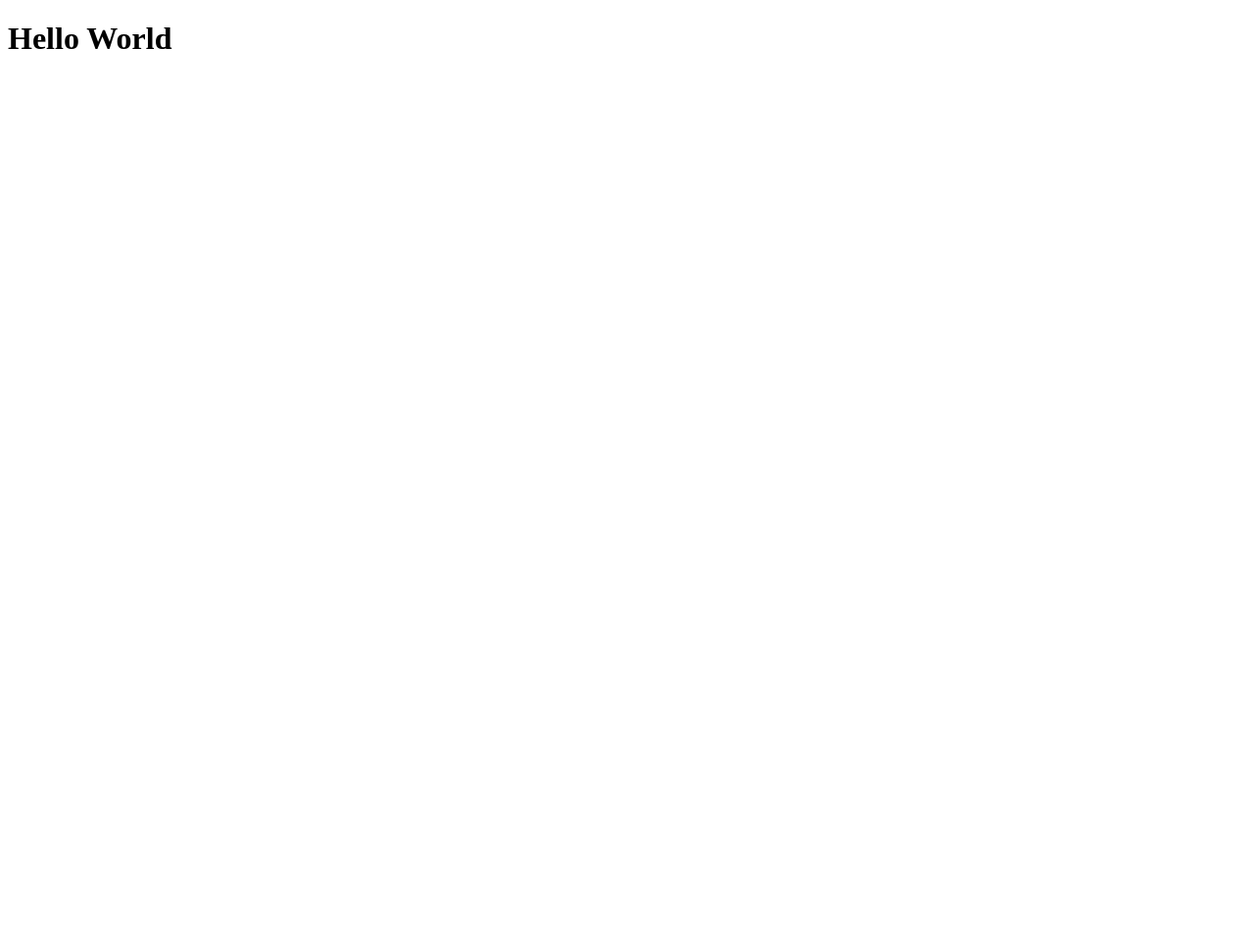
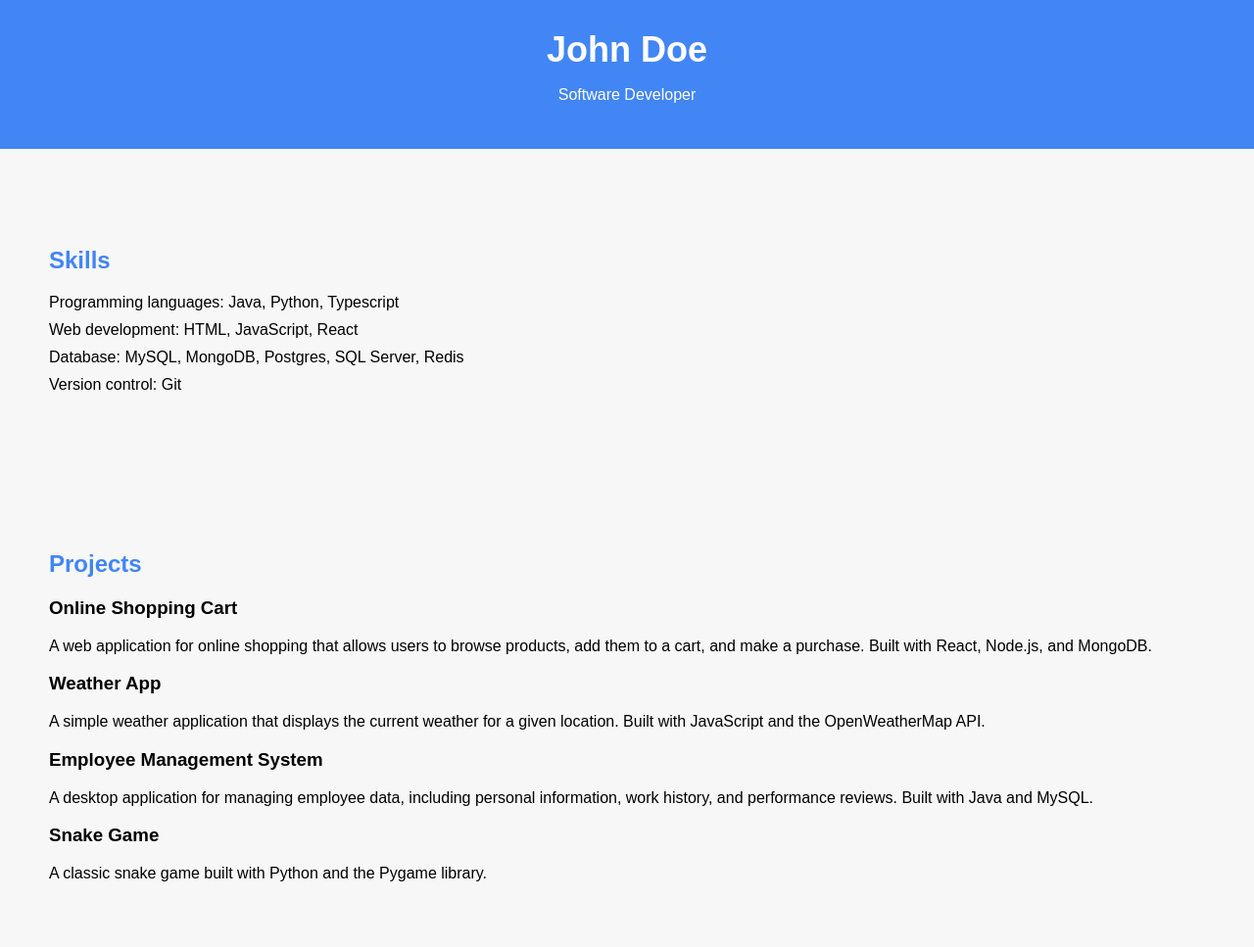
Before and after one commit to guimassoqueto/guimassoqueto.github.io, a plain HTML site: page index.html in a window 1280 px wide. Shown: the whole page at 98% size. Before the commit the page ends 800 px from the top, so only its background shows below. Drawn offline with Linux system fonts and the light colour scheme.

Commit message:
Update index.html

```diff
--- a/index.html
+++ b/index.html
@@ -1,12 +1,78 @@
 <!DOCTYPE html>
-<html lang="en">
+<html>
 <head>
-    <meta charset="UTF-8">
-    <meta http-equiv="X-UA-Compatible" content="IE=edge">
-    <meta name="viewport" content="width=device-width, initial-scale=1.0">
-    <title>Hello World</title>
+	<title>Guilherme A. Massoqueto</title>
+	<style>
+		body {
+			font-family: Arial, sans-serif;
+			margin: 0;
+			padding: 0;
+		}
+		header {
+			background-color: #4285f4;
+			color: #fff;
+			text-align: center;
+			padding: 30px;
+		}
+		h1 {
+			margin: 0;
+			font-size: 36px;
+		}
+		h2 {
+			margin: 0;
+			font-size: 24px;
+			color: #4285f4;
+			margin-top: 50px;
+			margin-bottom: 20px;
+		}
+		section {
+			padding: 50px;
+			background-color: #f7f7f7;
+		}
+		ul {
+			list-style-type: none;
+			margin: 0;
+			padding: 0;
+		}
+		li {
+			margin-bottom: 10px;
+		}
+	</style>
 </head>
 <body>
-    <h1>Hello World</h1>
+	<header>
+		<h1>John Doe</h1>
+		<p>Software Developer</p>
+	</header>
+	<section>
+		<h2>Skills</h2>
+		<ul>
+			<li>Programming languages: Java, Python, Typescript</li>
+			<li>Web development: HTML, JavaScript, React</li>
+			<li>Database: MySQL, MongoDB, Postgres, SQL Server, Redis</li>
+			<li>Version control: Git</li>
+		</ul>
+	</section>
+	<section>
+		<h2>Projects</h2>
+		<ul>
+			<li>
+				<h3>Online Shopping Cart</h3>
+				<p>A web application for online shopping that allows users to browse products, add them to a cart, and make a purchase. Built with React, Node.js, and MongoDB.</p>
+			</li>
+			<li>
+				<h3>Weather App</h3>
+				<p>A simple weather application that displays the current weather for a given location. Built with JavaScript and the OpenWeatherMap API.</p>
+			</li>
+			<li>
+				<h3>Employee Management System</h3>
+				<p>A desktop application for managing employee data, including personal information, work history, and performance reviews. Built with Java and MySQL.</p>
+			</li>
+			<li>
+				<h3>Snake Game</h3>
+				<p>A classic snake game built with Python and the Pygame library.</p>
+			</li>
+		</ul>
+	</section>
 </body>
 </html>
```
